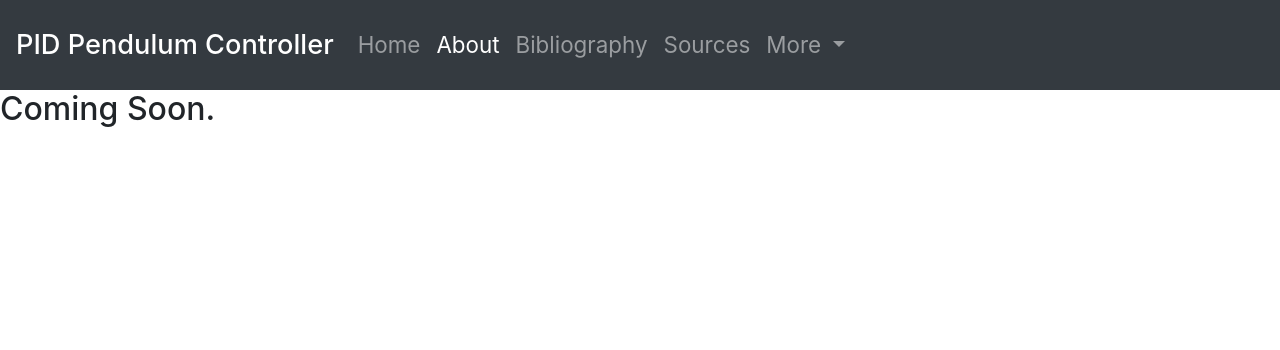
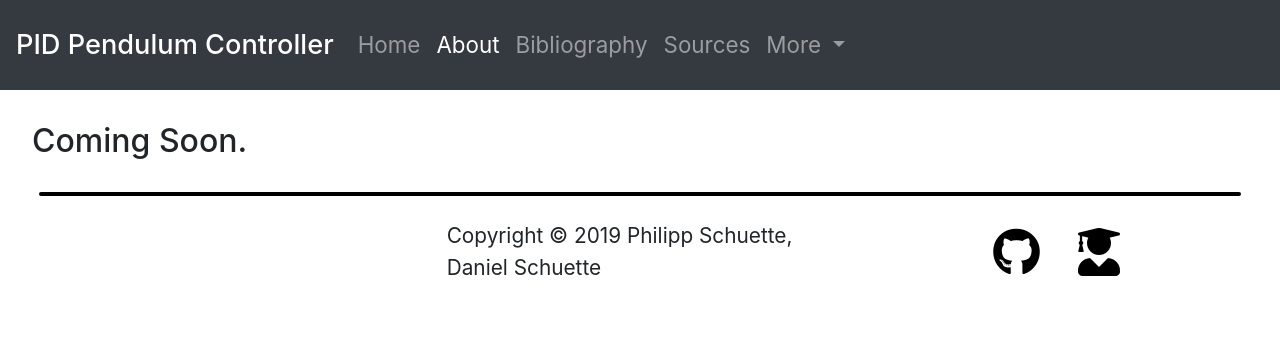
Before and after one commit to PhilippSchuette/PID_pendulum, a Flask app: page /about in a window 1280 px wide. Shown: the top 350 px of the page. Run offline with Flask 2, Linux system fonts and the light colour scheme; some libraries are stand-ins or nearby versions.

Commit message:
update web app templates and footer

```diff
--- a/api/static/styles/styles.css
+++ b/api/static/styles/styles.css
@@ -1,3 +1,23 @@
+/* general styles */
+.sized-2x {
+    font-size: 1.3rem;
+}
+
+.spaced-2x {
+    margin: 2rem;
+}
+
+.icon {
+    text-decoration: none;
+    color: #000;
+    margin: 0 1.2rem;
+}
+
+.icon:hover {
+    color: #777;
+}
+
+/* index page graph styles */
 .body__regular-paragraph {
     font-size: 1.1rem;
 }
@@ -20,3 +40,10 @@
 .background-colored {
     background-color: #fff !important; /* #fff is Bootstrap's bg color */
 }
+
+/* footer styles */
+.__footer_ruler {
+    margin: 24px;
+    border-radius: 5px;
+    border: 2px solid black;
+}
--- a/api/templates/about.html
+++ b/api/templates/about.html
@@ -1,4 +1,4 @@
 {% extends "base.html" %}
 {% block content %}
-<h2>Coming Soon.</h2>
+<h2 class="spaced-2x">Coming Soon.</h2>
 {% endblock %}
--- a/api/templates/base.html
+++ b/api/templates/base.html
@@ -7,6 +7,7 @@
     <link rel="stylesheet" href="{{ url_for('static', filename='styles/styles.css') }}">
     <link rel="stylesheet" href="{{ url_for('static', filename='styles/fork.css') }}">
     <link rel="stylesheet" href="https://stackpath.bootstrapcdn.com/bootstrap/4.3.1/css/bootstrap.min.css" integrity="sha384-ggOyR0iXCbMQv3Xipma34MD+dH/1fQ784/j6cY/iJTQUOhcWr7x9JvoRxT2MZw1T" crossorigin="anonymous">
+    <link rel="stylesheet" href="https://use.fontawesome.com/releases/v5.8.2/css/all.css" integrity="sha384-oS3vJWv+0UjzBfQzYUhtDYW+Pj2yciDJxpsK1OYPAYjqT085Qq/1cq5FLXAZQ7Ay" crossorigin="anonymous">
 
     <!-- JavaScript -->
     <script src="https://d3js.org/d3.v5.min.js"></script>
@@ -72,5 +73,30 @@
 
     <!-- Page Content -->
     {% block content %}{% endblock %}
+
+    <!-- Footer -->
+    <div class="container-fluid __footer">
+        <hr class="__footer_ruler">
+        <div class="container-fluid">
+            <div class="row">
+                <div class="col-4"><!-- empty --></div>
+                <div class="col-4">
+                    <div class="d-flex justify-content-center align-items-center h-100 sized-2x">
+                        Copyright &copy; 2019 Philipp Schuette, Daniel Schuette
+                    </div>
+                </div>
+                <div class="col-4">
+                    <div class="d-flex justify-content-center align-items-center h-100">
+                        <a class="icon" href="https://github.com/PhilippSchuette">
+                            <i class="fab fa-github fa-3x"></i>
+                        </a>
+                        <a class="icon" href="https://www.uni-paderborn.de/person/50168/">
+                            <i class="fas fa-user-graduate fa-3x"></i>
+                        </a>
+                    </div>
+                </div>
+            </div>
+        </div>
+    </div>
 </body>
 </html>
--- a/api/templates/bibliography.html
+++ b/api/templates/bibliography.html
@@ -1,4 +1,4 @@
 {% extends "base.html" %}
 {% block content %}
-<h2>Coming Soon.</h2>
+<h2 class="spaced-2x">Coming Soon.</h2>
 {% endblock %}
--- a/api/templates/license.html
+++ b/api/templates/license.html
@@ -4,6 +4,8 @@
         <h1 class="display-4">GNU General Public License</h1>
         <p class="lead">The PID pendulum controller code is licensed under the following terms and conditions:</p>
         <hr class="my-4">
+    </div>
+    <div class="d-flex justify-content-center">
         <p class="body__regular-paragraph">
             <pre>
                              GNU GENERAL PUBLIC LICENSE
```
Also changed, not shown: README.md.
